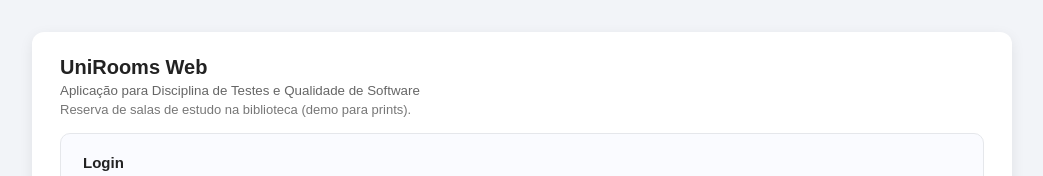
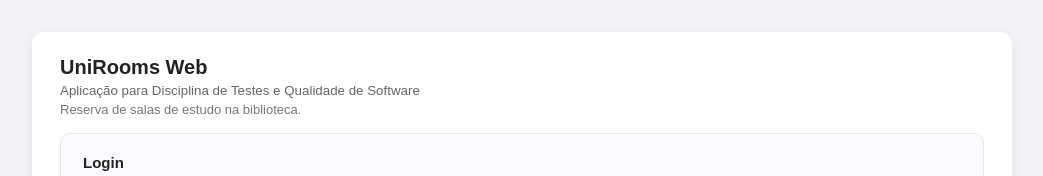
Before and after one commit to garba-jv/unirooms-demo, a plain HTML site: page index.html in a window 1280 px wide. Shown: the top 176 px of the page, without its empty margins (118-1161 px from the left). Drawn offline with Linux system fonts and the light colour scheme.

Commit message:
Update index.html

```diff
--- a/index.html
+++ b/index.html
@@ -135,7 +135,7 @@
       <div>
         <h1>UniRooms Web</h1>
         <small>Aplicação para Disciplina de Testes e Qualidade de Software</small>
-        <div class="tagline">Reserva de salas de estudo na biblioteca (demo para prints).</div>
+        <div class="tagline">Reserva de salas de estudo na biblioteca.</div>
       </div>
       <div id="userInfo" class="muted"></div>
     </header>
```
